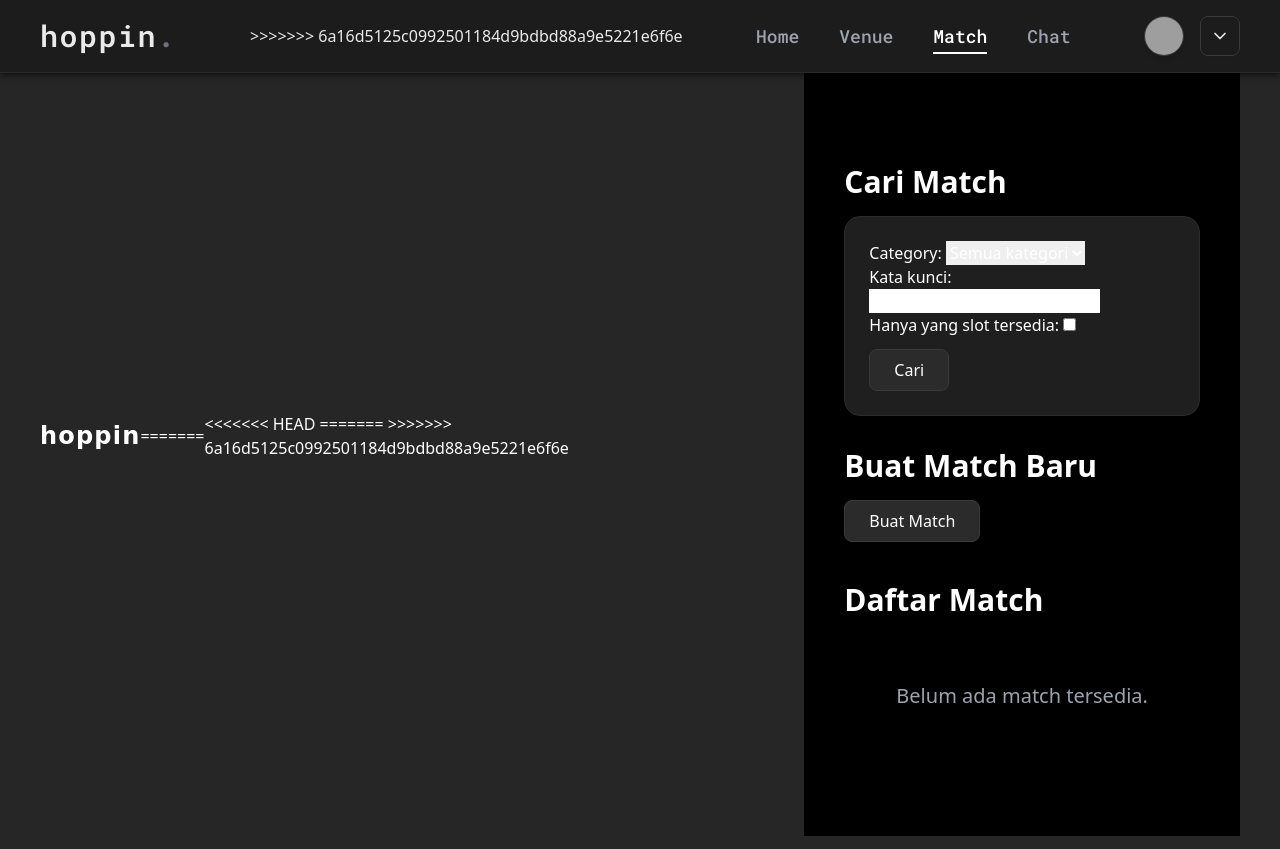
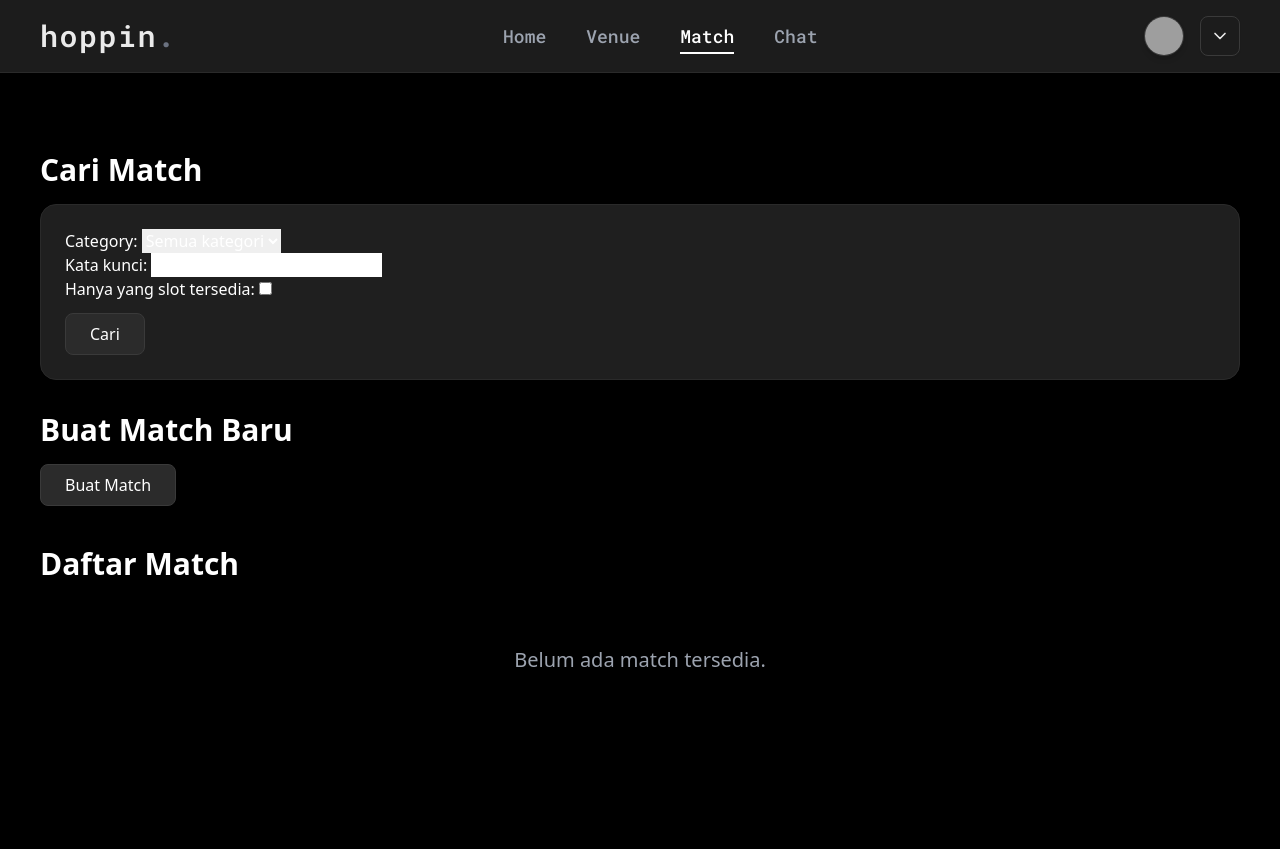
Before and after one commit to pbp-kelompok-f08/ProyekUTS, a Django app: page /matches/ in a window 1280 px wide. After the commit the page ends 667 px from the top, so only its background shows below. Run offline with Django 4.2, Linux system fonts and the light colour scheme; data comes from the database, SQL or seed files in the repository; data that the repository does not hold is empty; parts of the project's set-up code (start-up, migrations or seed data) failed here and were passed over; some libraries are stand-ins or nearby versions; grey boxes are pictures that could not be loaded.

Commit message:
wtf navbar?

```diff
--- a/templates/navbar.html
+++ b/templates/navbar.html
@@ -1,17 +1,9 @@
-<<<<<<< HEAD
-<nav class="w-full bg-neutral-800 border-b border-neutral-800 text-white flex items-center justify-between px-10 py-3">
-    <!-- Left: Logo -->
-    <div class="text-2xl font-semibold tracking-wider" style="font-family: 'Caveat', cursive;">
-        hoppin
-    </div>
-=======
 {% load static %}
 <nav class="fixed top-0 left-0 z-50 w-full bg-[#1C1C1C] border-b border-[#2A2A2A] text-[#EAEAEA] flex items-center justify-between px-6 md:px-10 py-4 shadow-[0_2px_6px_rgba(0,0,0,0.6)]">
   <!-- Left: Logo -->
   <div class="text-3xl font-bold tracking-wider" style="font-family: 'Roboto Mono', monospace;">
     hoppin<span class="text-gray-500">.</span>
   </div>
->>>>>>> 6a16d5125c0992501184d9bdbd88a9e5221e6f6e
 
   <!-- Hamburger Button (Mobile) -->
   <button id="menu-btn" class="md:hidden flex flex-col justify-center items-center space-y-1 focus:outline-none">
```
